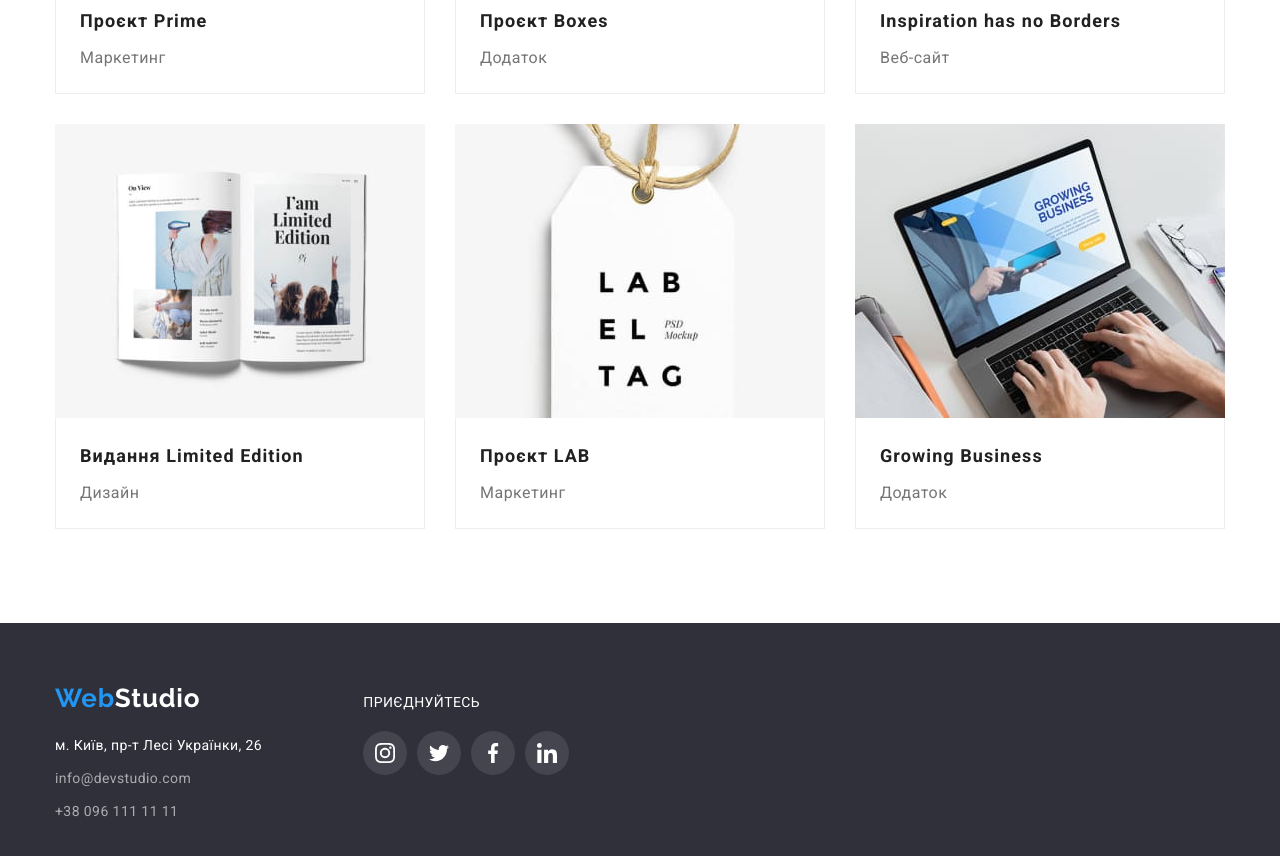
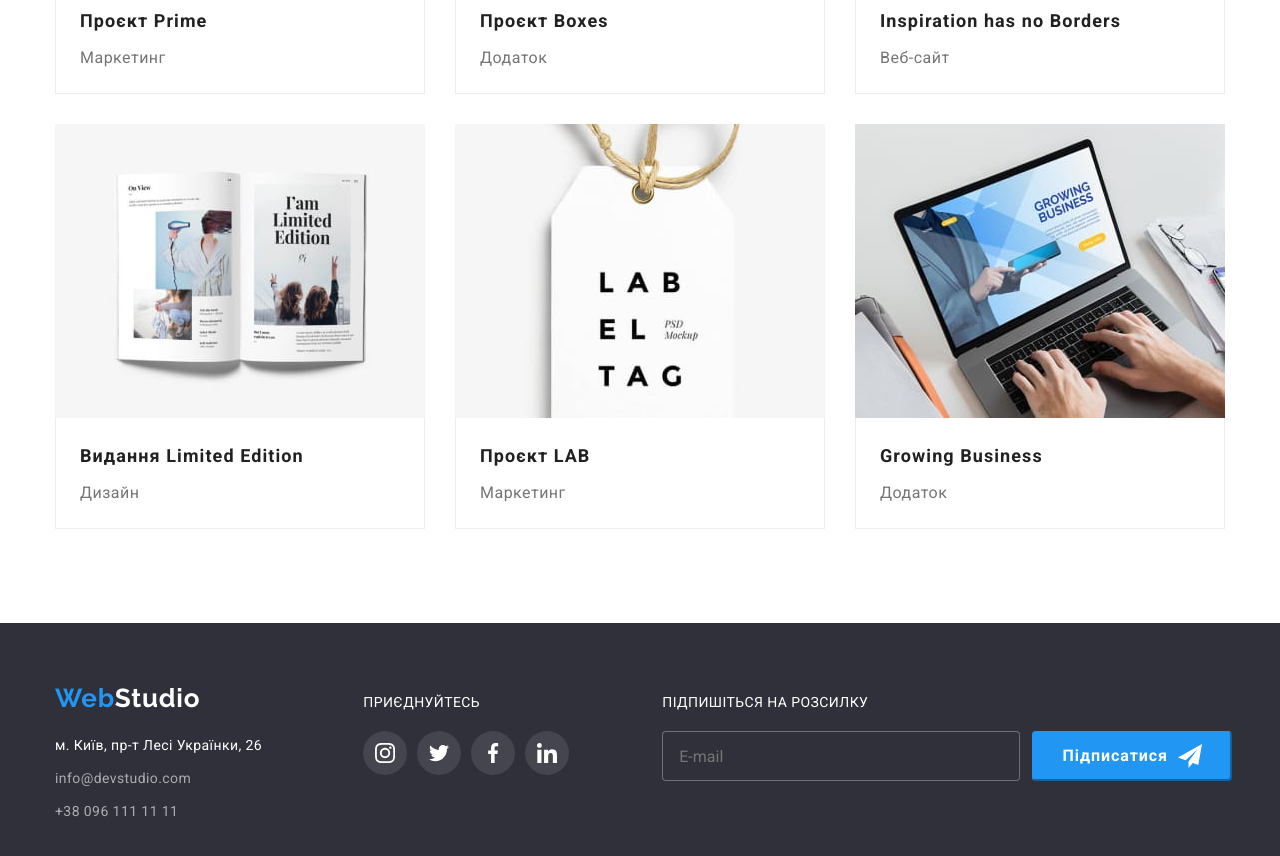
Before and after one commit to Iryna-Prykhodko/goit-markup-hw-06, a plain HTML site: page portfolio.html in a window 1280 px wide. Shown: the part 1018-1874 px from the top of the page. Drawn offline with nearby package versions, Linux system fonts and the light colour scheme.

Commit message:
footer portfolio

```diff
--- a/portfolio.html
+++ b/portfolio.html
@@ -314,7 +314,8 @@
           </ul>
         </address>
       </div>
-        <div class="box-footer-icon"><p class="subtitle subtitle-footer">приєднуйтесь</p>
+        <div class="box-footer-icon"><p class="subtitle subtitle-footer">
+          приєднуйтесь</p>
         <ul class="list list-socials-icon">
           <li>
         <a class="link socials-link-footer" href="https://www.instagram.com/" target="_blank"
@@ -331,7 +332,7 @@
         </svg>
           </a></li>
        <li>
-        <a class="link socials-link-footer" target="_blank"
+        <a class="link socials-link-footer" href="https://facebook.com/" target="_blank"
          rel="noopener noreferrer" aria-label="facebook">
          <svg class="socials-icon" width="20" height="20">
           <use href="./images/icons.svg#facebook"></use>
@@ -342,6 +343,20 @@
           <use href="./images/icons.svg#linkedin"></use>
         </svg></a></li>
       </div>
+      <div class="footer-subscription">
+        <form name="signup_form" autocomplete="on">
+          <label class="footer-subscription-label">
+            <span class="subtitle subtitle-footer">Підпишіться на розсилку</span>
+            <div class="footer-subscription-box">
+            <input class="footer-subscription-mail" type="email" name="email" placeholder="E-mail"/>
+          </label>
+          <button class="footer-subscription-btn" type="submit">
+            Підписатися<svg class="sign-up" width="24" height="24">
+              <use href="./images/icons.svg#sign-up"></use>
+             </svg></button>
+          </div>
+        </form>
+      </div>
       </div>
     </footer>
   </body>
```
